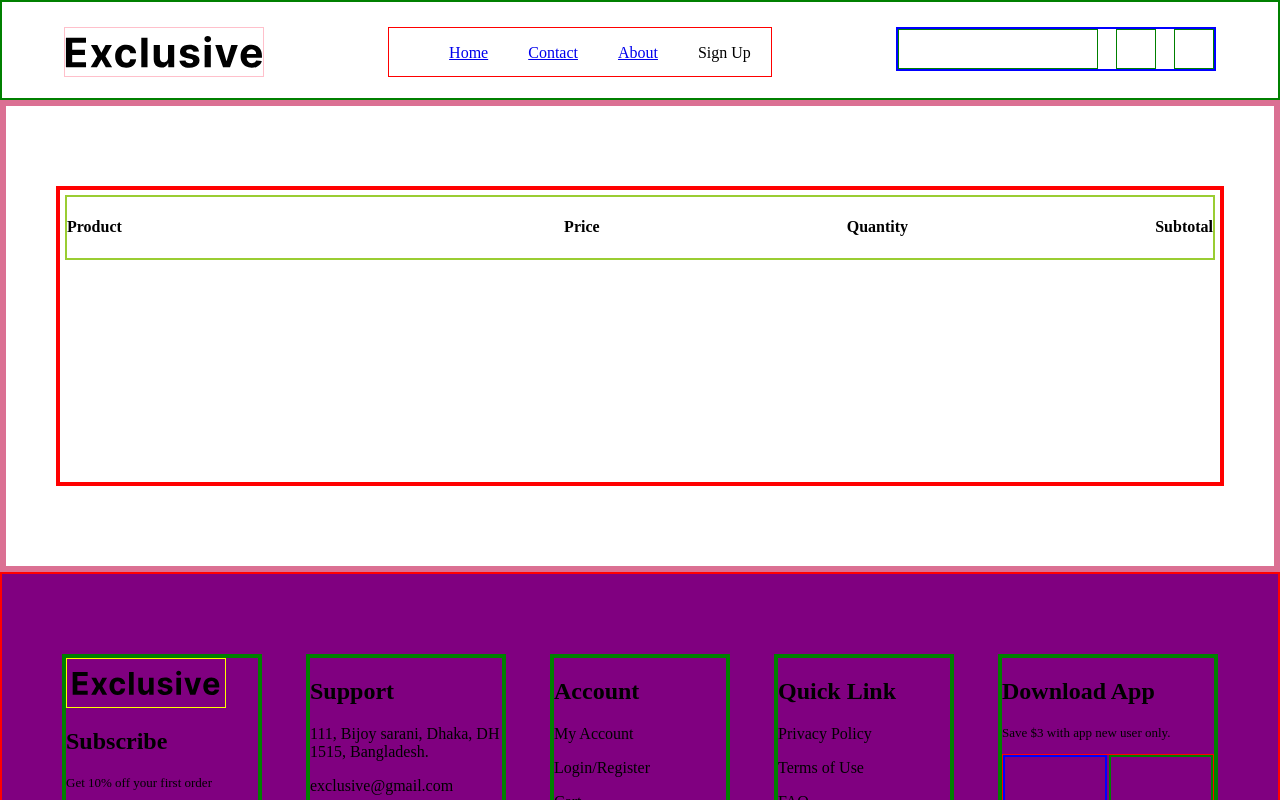
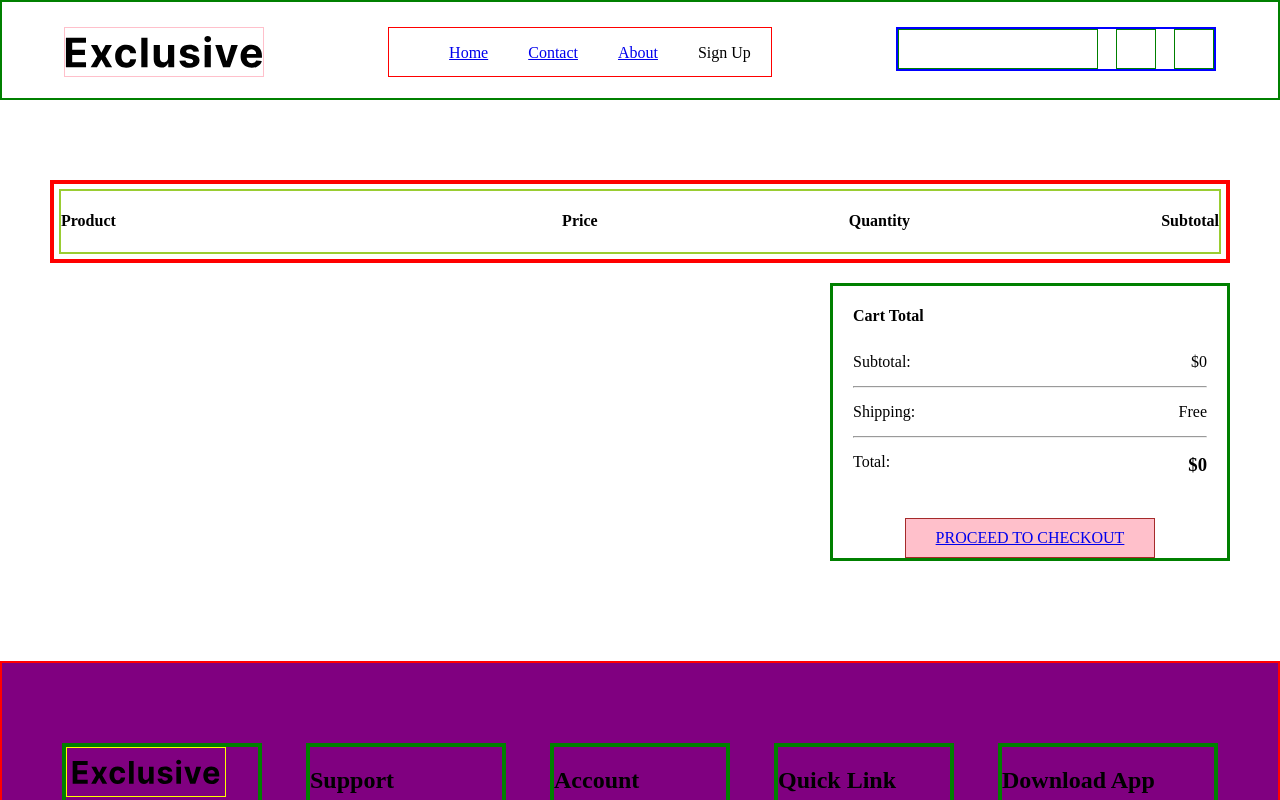
Before and after one commit to olatunji-20/exclusive, a Vue app: page /cart-page in a window 1280 px wide. Shown: the top 800 px of the page. Built offline with nearby package versions, Linux system fonts and the light colour scheme.

Commit message:
completed cart page

```diff
--- a/src/components/Cart.vue
+++ b/src/components/Cart.vue
@@ -12,11 +12,11 @@
         <div class="img">
           <img :src="product.productImage" class="p-img" />
         </div>
-        <p style="width: 150px">{{ product.productName }}</p>
+        <p style="width: 150px"> {{ product.productName }} </p>
       </div>
-      <h4>${{ product.price }}</h4>
-      <h4>{{ product.quantity }}</h4>
-      <h4>${{ product.price * product.quantity }}</h4>
+      <p> ${{ product.price }} </p>
+      <p> {{ product.quantity }} </p>
+      <p> ${{ product.price * product.quantity }} </p>
     </div>
   </div>
 </template>
@@ -40,7 +40,7 @@ export default {
 .border {
     border: 4px solid red;
     width: 100%;
-    min-height: 300px;
+    height: auto;
     padding: 5px;
 }
 .headers {
--- a/src/components/Enhance.vue
+++ b/src/components/Enhance.vue
@@ -42,7 +42,7 @@ section {
     border: 2px solid blue;
     width: 45%;
     height: 100%;
-    padding: 20px 50px;
+    padding: 20px 10px;
     color: white;
 }
 h1 {
@@ -67,7 +67,8 @@ h1 {
     width: 49%;
     height: 100%;
     background-image: url(/img/ellipse.png);
-    background-size: contain;
+    background-position: center;
+    /* background-size: contain; */
 }
 .p-img {
     width: 100%;
--- a/src/stores/cartStore.js
+++ b/src/stores/cartStore.js
@@ -17,7 +17,7 @@ export const useCartStore = defineStore('cartStore', {
                     item => item.productName === existingItem.productName
                 )
                 this.cartItems[existingItemIndex] = existingItem
-                existingItem.quantity = existingItem.quantity + payload.number
+                existingItem.quantity = existingItem.quantity + payload.quantity
             } else {
                 this.cartItems.push({
                     id: payload.product.id,
--- a/src/views/CartPage.vue
+++ b/src/views/CartPage.vue
@@ -2,6 +2,20 @@
   <NavBar />
   <div class="large">
     <Cart />
+    <div class="last">
+      <h4>Cart Total</h4>
+      <p style="display: inline-block; line-height: 0px">Subtotal:</p>
+      <p style="display: inline-block; float: right; line-height: 0px">${{ totalPrice }}</p>
+      <hr />
+      <p style="display: inline-block; line-height: 0px">Shipping:</p>
+      <p style="display: inline-block; float: right; line-height: 0px">Free</p>
+      <hr />
+      <p style="display: inline-block; line-height: 0px;">Total:</p>
+      <h3 style="display: inline-block; float: right; line-height: 0px;">${{ totalPrice }}</h3>
+      <router-link to="/checkout">
+        <div class="proceed">PROCEED TO CHECKOUT</div>
+      </router-link>
+    </div>
   </div>
   <FootBar />
 </template>
@@ -11,8 +25,27 @@ import NavBar from '../components/NavBar.vue';
 import Cart from '../components/Cart.vue';
 import FootBar from '../components/FootBar.vue';
 
+import { useCartStore } from '../stores/cartStore';
+import { ref, computed } from 'vue'
+
 export default {
     name: 'CartPage',
+    setup() {
+      // const total = ref(0)
+      const cartStore = useCartStore();
+
+      const totalPrice = computed(() => {
+        let total = 0;
+        cartStore.cartItems.forEach((item) => {
+        total += item.price * item.quantity;
+      });
+      return total;
+      })
+      return {
+        cartStore,
+        totalPrice
+      }
+    },
     components: {
     NavBar,
     FootBar,
@@ -23,9 +56,25 @@ export default {
 
 <style scoped>
 .large {
-  border: 6px solid palevioletred;
+  /* border: 6px solid palevioletred; */
   width: 100%;
   height: auto;
   padding: 80px 50px;
 }
+.last {
+  border: 3px solid green;
+  width: 400px;
+  height: auto;
+  float: right;
+  padding: 0px 20px;
+  margin: 20px auto 100px;
+}
+.proceed {
+  border: 1px solid brown;
+  width: 250px;
+  padding: 10px;
+  margin: 40px auto 0px;
+  text-align: center;
+  background: pink;
+}
 </style>
--- a/src/views/Checkout.vue
+++ b/src/views/Checkout.vue
@@ -1,6 +1,9 @@
 <template>
     <NavBar />
-    <h1>CHECKOUT</h1>
+    <h1>CHECKOUT PAGE</h1>
+    <div class="large">
+        <h1>BILLING DETAILS</h1>
+    </div>
     <FootBar />
   </template>
 
@@ -18,7 +21,10 @@
   </script>
 
   <style scoped>
-  h1 {
-      margin: 200px;
+  .large {
+    border: 5px solid blue;
+    width: 100%;
+    height: 500px;
+    padding: 50px;
   }
   </style>
```
